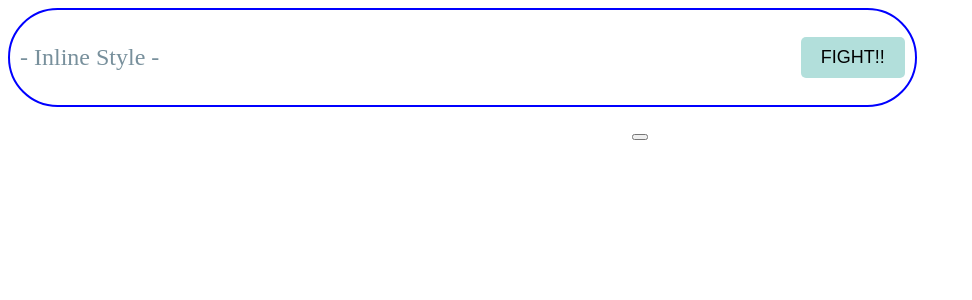
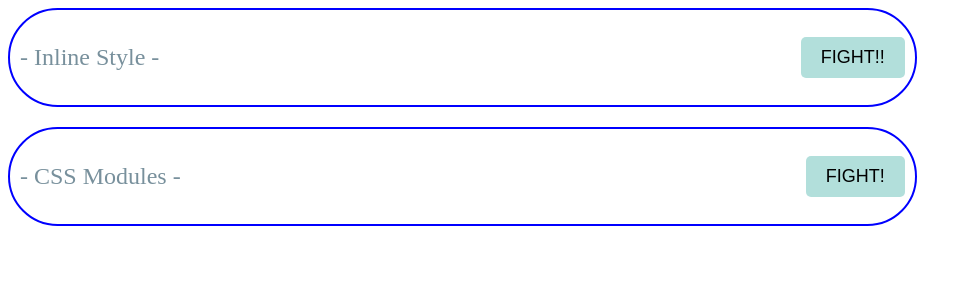
Before and after one commit to Zakky4/react_stepup, a React (Create React App) app: page / in a window 1280 px wide. Shown: the top 300 px of the page, without its empty margins (0-972 px from the left). Built offline with nearby package versions, Linux system fonts and the light colour scheme.

Commit message:
Add CSS classes

```diff
--- a/src/components/CssModules.jsx
+++ b/src/components/CssModules.jsx
@@ -2,9 +2,9 @@ import classes from './CssModules.module.scss';
 
 export const CssModules = () => {
   return (
-    <div>
-      <p></p>
-      <button></button>
+    <div className={classes.container}>
+      <p className={classes.title}>- CSS Modules -</p>
+      <button className={classes.button}>FIGHT!</button>
     </div>
   );
 };
--- a/src/components/CssModules.module.scss
+++ b/src/components/CssModules.module.scss
@@ -1,4 +1,5 @@
 .container {
+    margin-top: 20px;
     display: flex;
     justify-content: space-between;
     align-items: center;
@@ -20,5 +21,9 @@
     border: none;
     border-radius: 5px;
     font-size: 18px;
-    cursor: pointer;
+    &:hover {
+        background-color: #46cdcf;
+        color: #fff;
+        cursor: pointer;
+    }
 }
```
